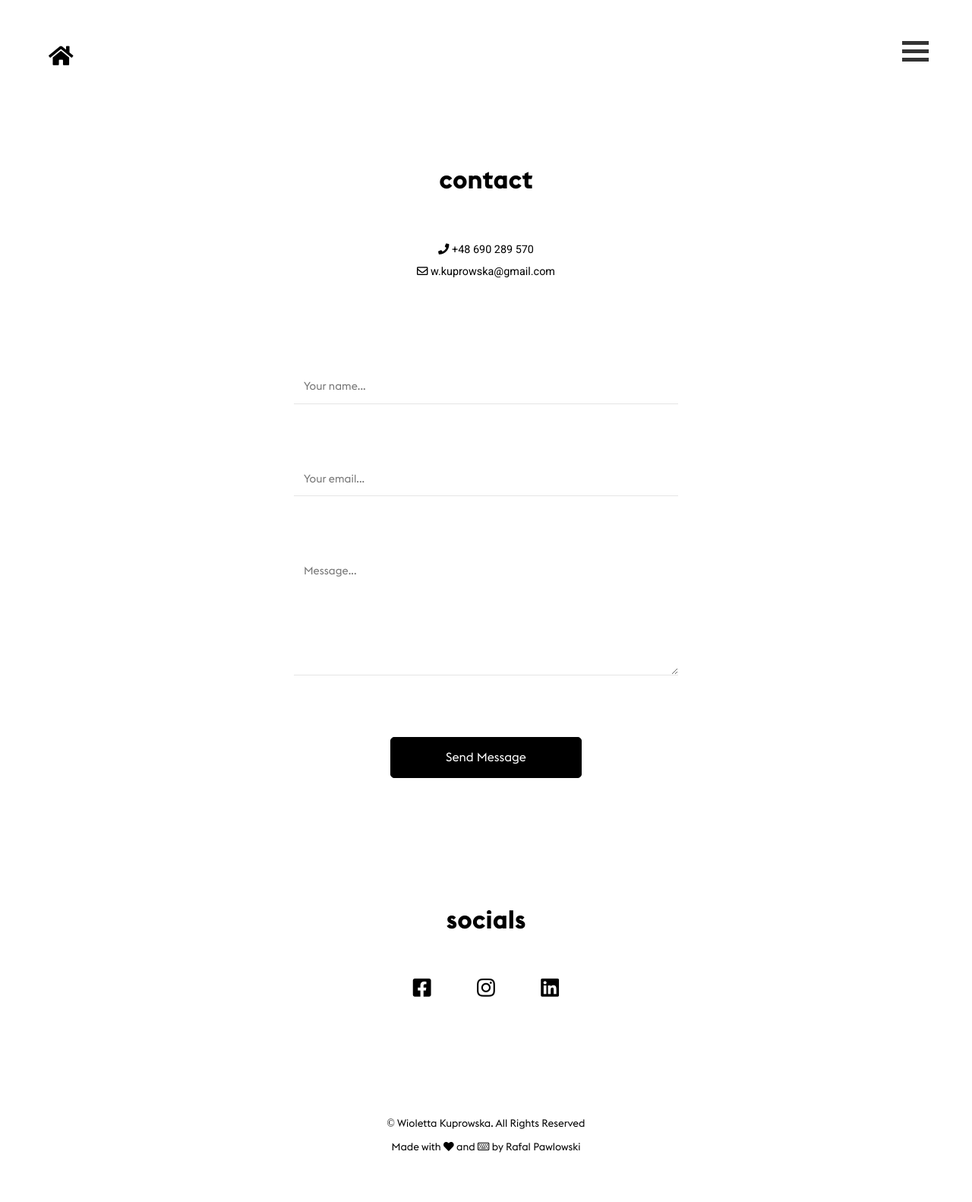
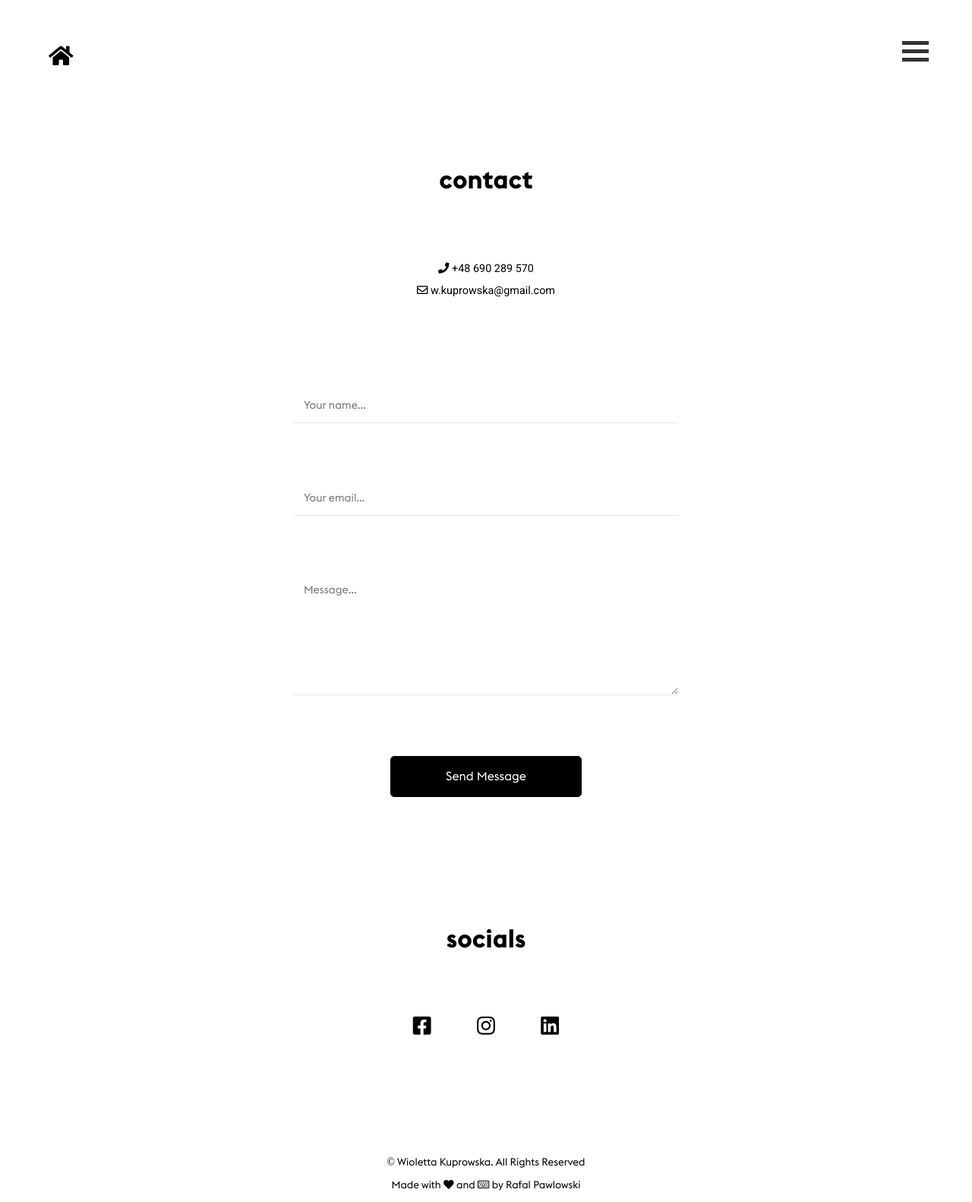
Before and after one commit to raf0nx/raf0nx.github.io, a PHP site: page /subpages/contact.html in a window 1280 px wide. Shown: the whole page at 76% size. Before the commit the page ends 1517 px from the top, so only its background shows below. Run offline with PHP 8.4, Linux system fonts and the light colour scheme; some libraries are stand-ins or nearby versions.

Commit message:
poprawki

```diff
--- a/stylesheets/responsive/contact.css
+++ b/stylesheets/responsive/contact.css
@@ -114,7 +114,7 @@
 
     .contact-header {
         text-align: center;
-        margin-bottom: 10%;
+        margin-bottom: 15%;
         font-family: euclid-bold;
         font-size: 1.6rem;
     }
@@ -199,7 +199,7 @@
         display: flex;
         justify-content: space-around;
         width: 50%;
-        font-size: 1.3rem;
+        font-size: 1.4rem;
     }
 
     .social-icons a {
--- a/stylesheets/style.css
+++ b/stylesheets/style.css
@@ -16,7 +16,7 @@
 
 html, body {
     font-family: 'euclid';
-    min-height: 100vh;
+    /* min-height: 100vh; */
 }
 
 video {
```
